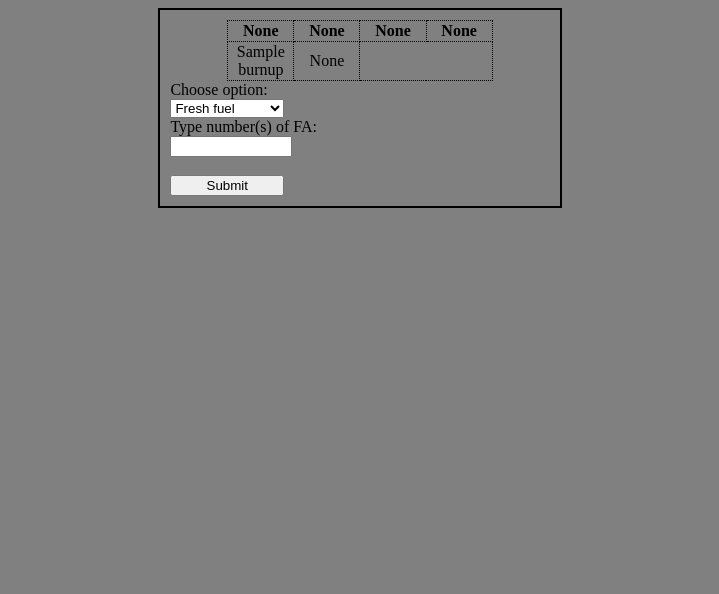
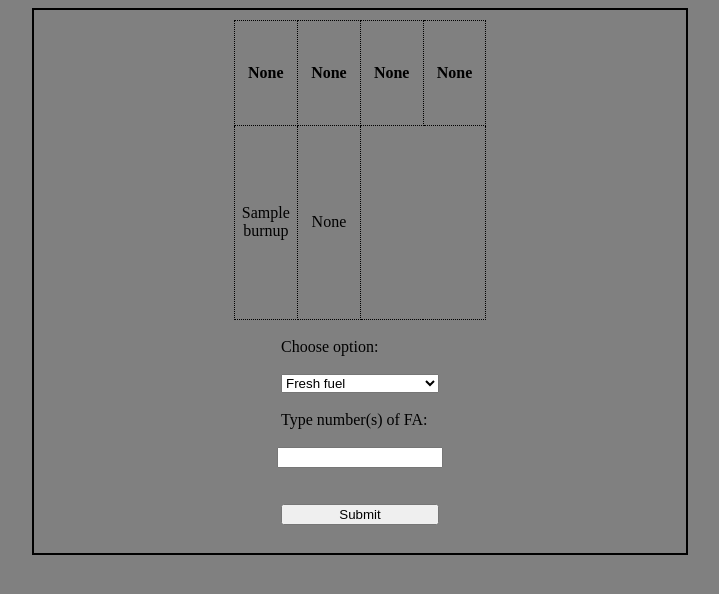
Before and after one commit to mrzlkaaa/refueling_tool, a Flask app: template templates/reading_file.html in a window 1280 px wide. Shown: the top 594 px of the page, without its empty margins (280-999 px from the left). Run offline with Flask 2, Linux system fonts and the light colour scheme; the template is opened without the code that fills it: most values are stand-ins (such as "Sample title", 1, 10 or a date in 2020).

Commit message:
setted flexboxes up in reading_file.html

```diff
--- a/app.py
+++ b/app.py
@@ -28,7 +28,6 @@ def home():
 
 @app.route('/proc/<file_name>', methods=['GET', 'POST'])
 def reading_file(file_name):
-    arr = ''
     arr = Average(file_name).average_burnup()
     print(arr)
     if request.method == 'POST':
--- a/static/css/style.css
+++ b/static/css/style.css
@@ -2,10 +2,6 @@ body {
     background-color: grey;
 }
 
-table {
-    width: 70%;
-    margin: auto;
-}
 
 table, th, td {
     border: 1px dotted black;
@@ -17,25 +13,47 @@ th{
     position: relative;
 }
 
-th:after {
-    content: '';
-    display: block;
-    margin:auto;
-}
 td {
     text-align: center;
 }
 
-
 #box {
-    width: 30%;
+    width: 50%;
     height: auto;
     border: 2px solid;
     margin: auto;
     padding: 10px;
 }
 
+.container{
+    width: 100%;
+    display: flex;
+    flex-direction: row;
+    flex-wrap: wrap;
+    justify-content: space-around;
+    height: 300px;
+    align-items: stretch;
+}
+
+.container_item {
+    width: 40%;
+    height: 100%;
+}
+
+.burnup_data {
+    width: 100%;
+    height: 100%;
+    margin: auto;
+}
+
+.inputs {
+    width: 50%;
+    margin: auto;
+}
+
 .text_inputs {
-    width: 30%;
+    width: 50%;
+    margin: auto;
+    display: block;
     height: auto;
 }
--- a/templates/reading_file.html
+++ b/templates/reading_file.html
@@ -10,13 +10,14 @@
 
 	<form method="POST", enctype="multipart/form-data">
 		<div id='box'>
-			<div>
-				<table>
+			<div class='container'>
+				<div class='container_item'>
+					<table class='burnup_data'>
 						<tr>
-						<th> <div class = 'square_content'> None </div> </th>
-						<th> <div class = 'square_content'> None </div> </th>
-						<th> <div class = 'square_content'> None </div> </th>
-						<th> <div class = 'square_content'> None </div> </th>
+							<th> <div> None </div> </th>
+							<th> <div> None </div> </th>
+							<th> <div> None </div> </th>
+							<th> <div> None </div> </th>
 						</tr>
 						{% for i in burnup %}
 						<tr>
@@ -28,14 +29,36 @@
 						{% endfor %}
 					</table>
 				</div>
-			<label for="options"> Choose option:</label><br>
+				<!-- <div class='container_item'>
+					<table class='burnup_data'>
+						<tr>
+							<th> <div> None </div> </th>
+							<th> <div> None </div> </th>
+							<th> <div> None </div> </th>
+							<th> <div> None </div> </th>
+						</tr>
+						{% for i in burnup %}
+						<tr>
+							{% for j in i %}
+							<td>{{j}}</td>
+							{% endfor %}
+							<td> None </td>
+						</tr>
+						{% endfor %}
+					</table>
+				</div> -->
+			</div>
+			<br>
+			<div class='inputs'>
+				<label for="options" class='text_inputs'> Choose option:</label><br>
 				<select name="options" class='text_inputs'>
 					<option value='fresh'> Fresh fuel </option>
 					<option value='swap'> Swap </option>
 				</select> <br>
-			<label for="numbers"> Type number(s) of FA:</label><br>
+				<label for="numbers" class='text_inputs'> Type number(s) of FA:</label><br>
 				<input type="text" name="numbers" class='text_inputs'> <br> <br>
 				<input type="submit" name="submitting" class='text_inputs'> <br>
+			</div>
 		</div>
 	</form>
 </body>
```
Also changed, not shown: 1 other file. Lines whose indentation alone changed are shown as unchanged.
